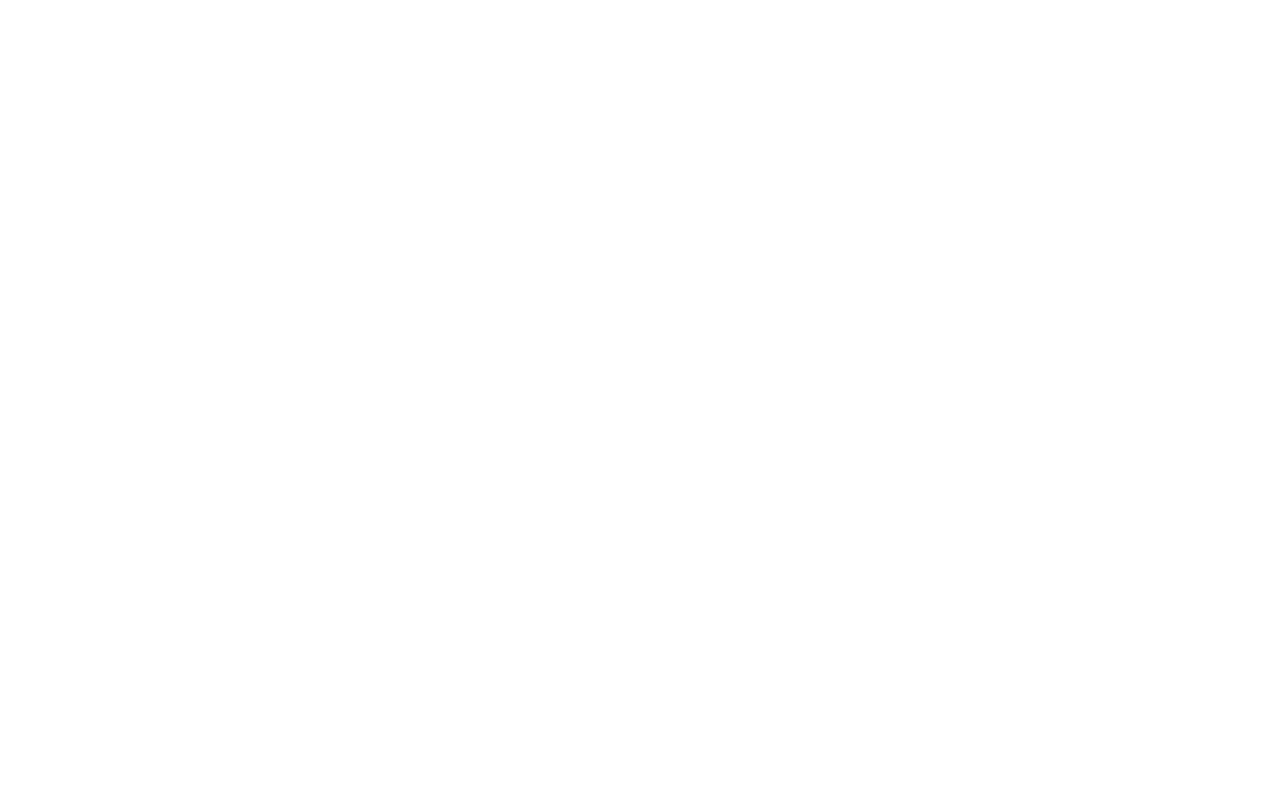
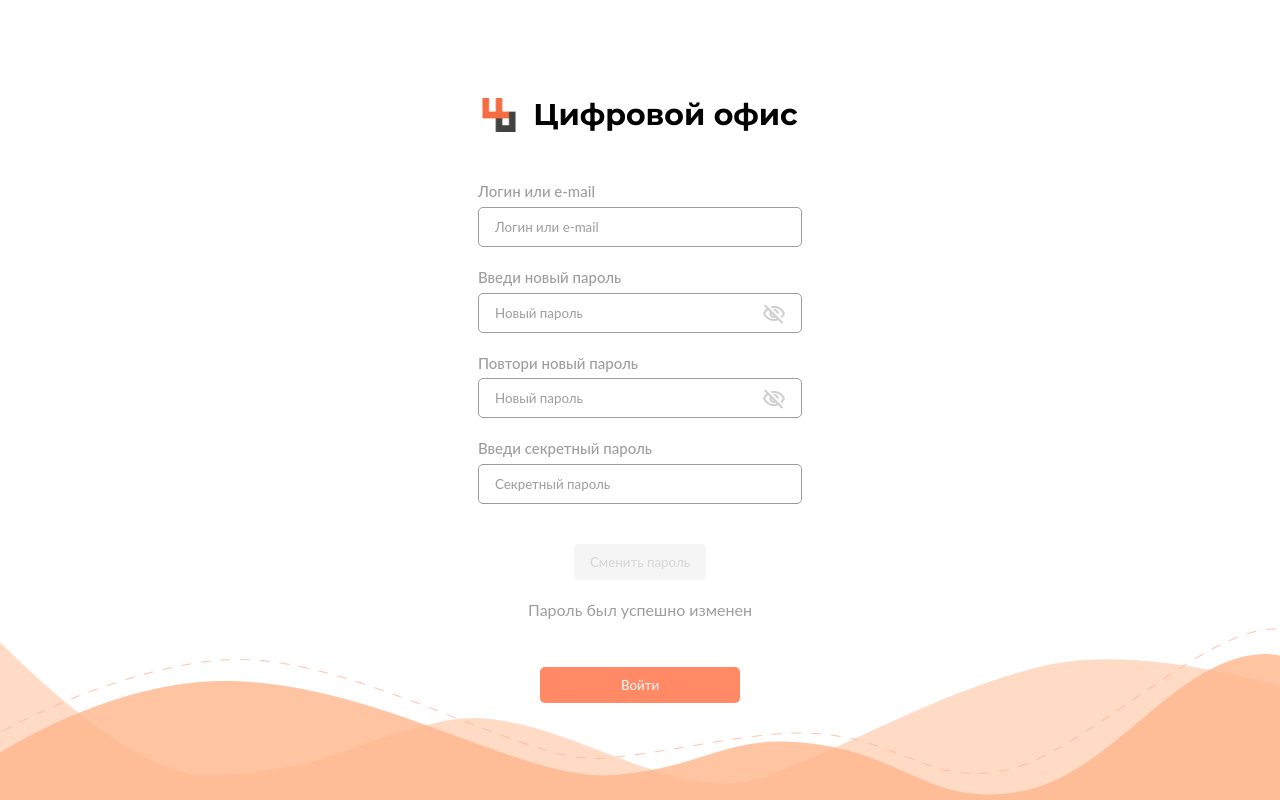
Before and after one commit to ivanov-in/digital-office, a React (Create React App) app: page /recovery in a window 1280 px wide. Before the commit this address had no page. Built offline with nearby package versions, Linux system fonts and the light colour scheme; a web font is replaced by a local one.

Commit message:
feature/ add recovery page

```diff
--- a/src/App.js
+++ b/src/App.js
@@ -2,12 +2,14 @@
 
 import LoginPage from "./pages/LoginPage/LoginPage";
 import ForgotPage from "./pages/ForgotPage/ForgotPage";
+import RecoveryPage from "./pages/RecoveryPage/RecoveryPage"
 
 function App() {
   return (
     <Routes>
       <Route path="/auth" element={<LoginPage />} />
-      <Route path="/auth/forgot" element={ <ForgotPage/>}/>
+      <Route path="/auth/forgot" element={ <ForgotPage/>} />
+      <Route path="/recovery" element={<RecoveryPage/>} />
     </Routes>
   );
 }
--- /dev/null
+++ b/src/components/recovery-form/RecoveryForm.js
@@ -0,0 +1,35 @@
+import React, { Component } from "react";
+import { Link } from "react-router-dom";
+import "./RecoveryForm.scss";
+
+class RecoveryForm extends Component {
+  render() {
+    return (
+      <div>
+        <form className="form-container">
+          <p className="input-caption">Логин или e-mail</p>
+          <input className="form-input" placeholder="Логин или e-mail"></input>
+          <p className="input-caption">Введи новый пароль</p>
+          <div className="password-container">
+            <input className="form-input" placeholder="Новый пароль"></input>
+            <button className="visibility-button"></button>
+          </div>
+          <p className="input-caption">Повтори новый пароль</p>
+          <div className="password-container">
+            <input className="form-input" placeholder="Новый пароль"></input>
+            <button className="visibility-button"></button>
+          </div>
+          <p className="input-caption">Введи секретный пароль</p>
+          <input className="form-input" placeholder="Секретный пароль"></input>
+          <button className="login-button">Сменить пароль</button>
+        </form>
+        <div className="recovery-success-container">
+          <p className="success-message">Пароль был успешно изменен</p>
+          <button className="login-button">Войти</button>
+        </div>
+      </div>
+    );
+  }
+}
+
+export default RecoveryForm;
--- /dev/null
+++ b/src/components/recovery-form/RecoveryForm.scss
@@ -0,0 +1,90 @@
+.form-container {
+  font-style: normal;
+  font-weight: 500;
+  font-size: 15px;
+  line-height: 145%;
+  color: #9D9D9D;
+  box-sizing: border-box;
+  display: flex;
+  flex-direction: column;
+  align-items: center;
+  .input-caption {
+    margin-top: 20px;
+    align-self: baseline;
+    color: #9E9E9E;
+  }
+  .form-input {
+    margin-top: 4px;
+    color: #9D9D9D;
+    font-family: 'Lato', sans-serif;
+    width: 324px;
+    height: 40px;
+    box-sizing: border-box;
+    padding: 9px 16px;
+    border: 1px solid #9D9D9D;
+    border-radius: 5px;
+    outline: none;
+  }
+  .password-container {
+    position: relative;
+  }
+  .visibility-button {
+    cursor: pointer;
+    position: absolute;
+    right: 16px;
+    top: 13px;
+    padding: 0;
+    background-image: url('../../images/Visibility_off.png');
+    box-sizing:content-box;
+    height: 24px;
+    width: 24px;
+    border: none;
+    background-color: transparent;
+  }
+  .login-button {
+    margin-top: 40px;
+    color: #D6D6D6;
+    font-family: 'Lato', sans-serif;
+    width: 132px;
+    height: 36px;
+    background: #F5F5F5;
+    border: 0;
+    border-radius: 5px;
+  }
+  .forgot-link {
+    color: #CECECE;
+    text-decoration: none;
+    margin-top: 24px;
+  }
+}
+
+::placeholder {
+  color: #9D9D9D;
+  opacity: 1;
+}
+
+.hidden {
+  display: none;
+}
+
+.recovery-success-container {
+  box-sizing: border-box;
+  display: flex;
+  flex-direction: column;
+  align-items: center;
+  text-align: center;
+  .success-message {
+    margin-top: 20px;
+    color: #9E9E9E;
+  }
+  .login-button {
+    margin-top: 48px;
+    color: #FAFAFA;
+    font-family: 'Lato', sans-serif;
+    width: 200px;
+    height: 36px;
+    background: #FF8A65;
+    border: 0;
+    border-radius: 5px;
+  }
+}
--- /dev/null
+++ b/src/pages/RecoveryPage/RecoveryPage.js
@@ -0,0 +1,26 @@
+import React, { Component } from "react";
+
+import "./RecoveryPage.scss";
+import LoginHeader from "../../components/login-header/LoginHeader";
+import RecoveryForm from "../../components/recovery-form/RecoveryForm";
+import footerImage from "../../images/pattern.png";
+
+class LoginPage extends Component {
+  render() {
+    return (
+      <div className="recovery-container">
+        <LoginHeader />
+        <RecoveryForm/>
+        <img
+          className="footer-image"
+          src={footerImage}
+          alt=""
+          width="100%"
+          height="254px"
+        />
+      </div>
+    );
+  }
+}
+
+export default LoginPage;
--- /dev/null
+++ b/src/pages/RecoveryPage/RecoveryPage.scss
@@ -0,0 +1,15 @@
+.recovery-container {
+  width: 100vw;
+  height: 100vh;
+  margin: 0 auto;
+  display: flex;
+  flex-direction: column;
+  align-items: center;
+  justify-content: center;
+  position: relative;
+  .footer-image {
+    position: absolute;
+    bottom: 0;
+    z-index: -1;
+  }
+}
```
